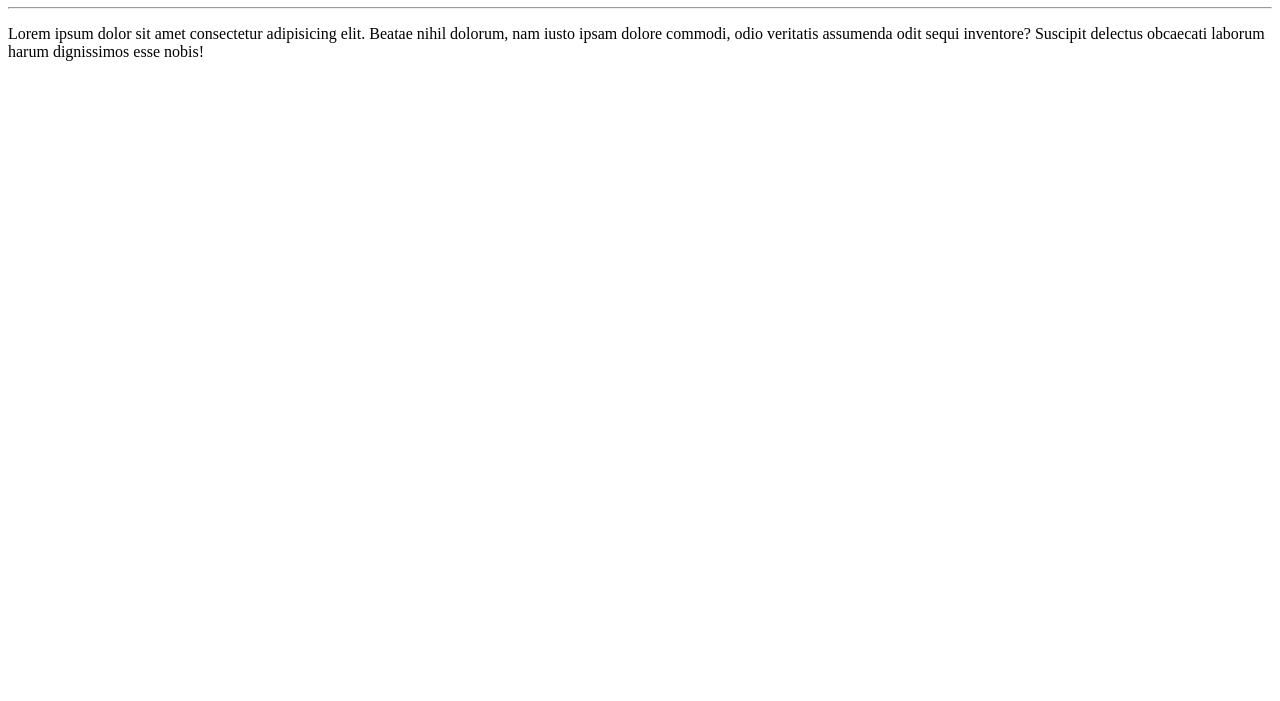
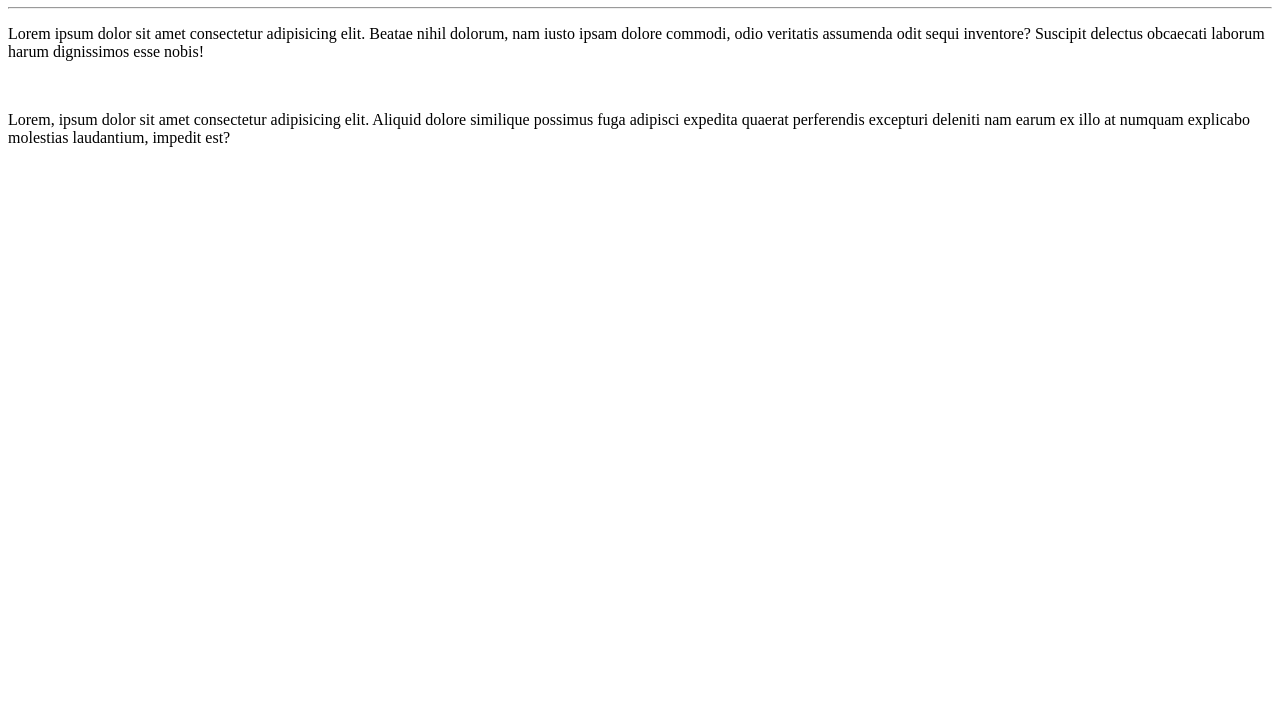
Before and after one commit to Martinsjuuh/hello-world-languages, a plain HTML site: page site-exemplo/index.html in a window 1280 px wide. Shown: the part 99-800 px from the top of the page. Drawn offline with Linux system fonts and the light colour scheme.

Commit message:
Adicionei um parágrafo

```diff
--- a/site-exemplo/index.html
+++ b/site-exemplo/index.html
@@ -9,5 +9,7 @@
     <h1>Olá, Mundo!</h1>
     <hr>
     <p>Lorem ipsum dolor sit amet consectetur adipisicing elit. Beatae nihil dolorum, nam iusto ipsam dolore commodi, odio veritatis assumenda odit sequi inventore? Suscipit delectus obcaecati laborum harum dignissimos esse nobis!</p>
+    <br>
+    <p>Lorem, ipsum dolor sit amet consectetur adipisicing elit. Aliquid dolore similique possimus fuga adipisci expedita quaerat perferendis excepturi deleniti nam earum ex illo at numquam explicabo molestias laudantium, impedit est?</p>
 </body>
 </html>
```
